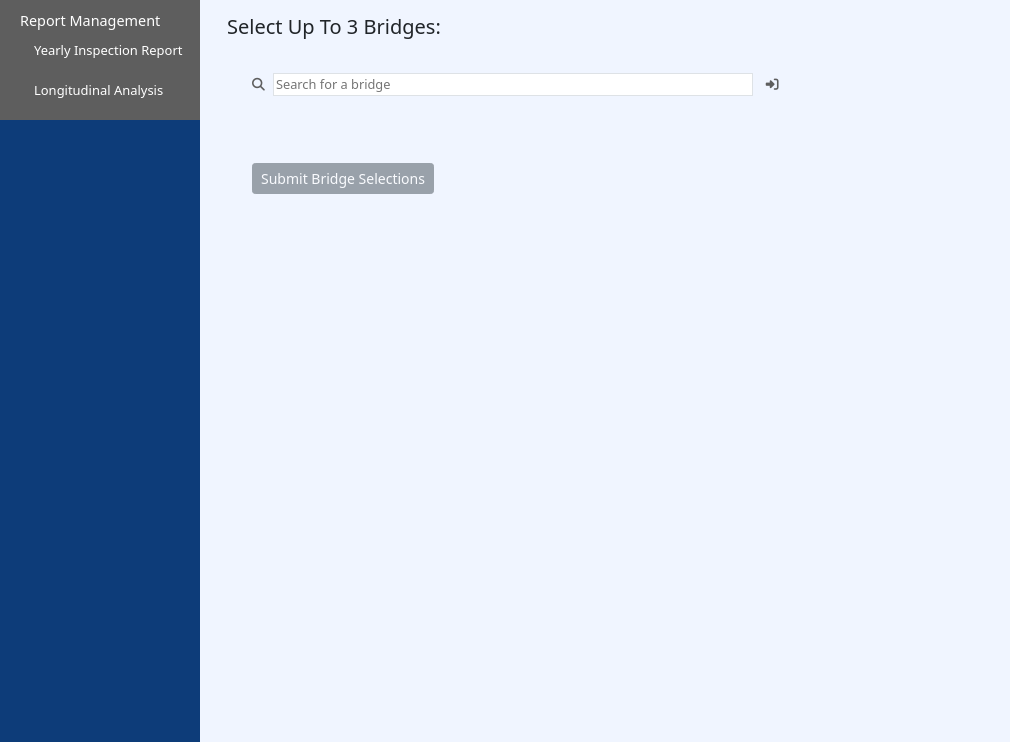
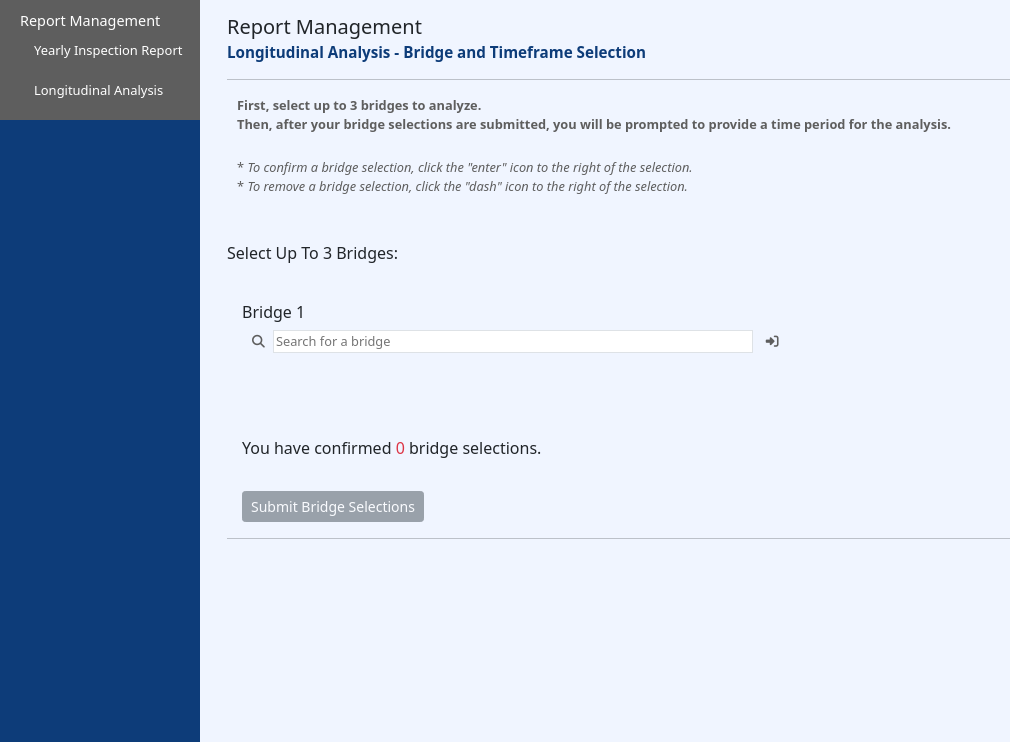
Before and after one commit to prichard38/BIMS, a PHP site: page /user-options-longitudinal-analysis.php in a window 1280 px wide. Shown: the part 58-800 px from the top of the page, without its empty margins (0-1010 px from the left). Run offline with PHP 8.4, Linux system fonts and the light colour scheme; the visitor is signed in with stand-in values (Sample User, id 1); data comes from the database, SQL or seed files in the repository; some libraries are stand-ins or nearby versions.

Commit message:
refactored user options LA

```diff
--- a/user-options-longitudinal-analysis.php
+++ b/user-options-longitudinal-analysis.php
@@ -75,7 +75,55 @@
                 document.getElementById('submit-btn-year').classList.remove('btn-secondary');
                 document.getElementById('submit-btn-year').classList.add('btn-primary');
             }
-        </script>
+
+            function disableButton(button){
+                button.classList.remove('btn-primary');
+                button.classList.add('disabled');
+                button.classList.add('btn-secondary');
+            }
+
+            function enableButton(button){
+                button.classList.add('btn-primary');
+                button.classList.remove('disabled');
+                button.classList.remove('btn-secondary');
+            }
+
+            function showValidFeedback(element){
+                element.disabled=true;
+                element.classList.remove("border-danger");
+                element.classList.add("border-2");
+                element.classList.add("border-success");
+            }
+
+            function showInvalidFeedback(element){
+                element.disabled=false;
+                element.classList.add("border-danger");
+                element.classList.add("border-2");
+                element.classList.remove("border-success");
+            }
+
+            function updateBridgeIds(){
+                var bridges = document.getElementsByClassName("bridge");
+                for(var i = 0 ; i < bridges.length ; i++){
+                    bridges[i].children[0].innerHTML = "Bridge " + (i+1);
+                }
+            }
+
+            function updateConfirmationCount(count){
+                var countElement = document.getElementById('confirmation-count');
+                countElement.innerHTML = count;
+                if(count > 0){
+                    console.log("green")
+                    countElement.classList.remove('text-danger');
+                    countElement.classList.add('text-success');
+                } else{
+                    console.log("red")
+                    countElement.classList.remove('text-success');
+                    countElement.classList.add('text-danger');
+                }
+            }
+
+            </script>
 
 
         <!-- Top Navbar -->
@@ -113,35 +161,62 @@
         <!-- Search Params -->
         <div class="container">
             <div id='main' class="main_title">
-                <h5> Select Up To 3 Bridges: </h5>
-                <form action="">
-                    <p id="bridges"><br>
-                        <span id="bridge1">
-                            <i style="margin-right: 0.3rem;" id='search-icon' class="fa fa-search" aria-hidden="true"></i>
-                            <input style="margin-right: 0.3rem;" type="text" class="search-box border" placeholder="Search for a bridge">
-                            <i style="margin-left: 0.3rem;" id="confirm-search" class="fas fa-sign-in-alt"></i>
-                            <i style="margin-left: 0.08rem;" hidden='true' id="remove-bridge-1" class="far fa-minus-square"></i>
-                            <br><br>
-                        </span>
-                    </p>
+                <h5> Report Management</h5>
+                <h5 class="card-title" style="font-size: 0.95em; margin-top: 0.3rem;">Longitudinal Analysis - Bridge and Timeframe Selection</h5>
+                <br>
+
+                <hr>
+                <p><strong>First, select up to 3 bridges to analyze.</strong> </p>
+                <p><strong>Then, after your bridge selections are submitted, you will be prompted to provide a time period for the analysis.</strong></p>
+                <br>
+                <p>* <em>To confirm a bridge selection, click the "enter" icon to the right of the selection.</em></p>
+                <p>* <em>To remove a bridge selection, click the "dash" icon to the right of the selection.</em></p>
+                <br>
+                <br>
+                <h6>Select Up To 3 Bridges:</h6>
+                <form>
+                    <div id="bridges">
+                        <br>
+                        <div id="bridge1" class="bridge">
+                            <h6>Bridge 1</h6>
+                            <p>
+                                <i style="margin-right: 0.3rem;" id='search-icon-1' class="fa fa-search option-icon" aria-hidden="true"></i>
+                                <input style="margin-right: 0.3rem;" type="text" class="search-box border" placeholder="Search for a bridge">
+                                <i style="margin-left: 0.3rem;" id="confirm-search-1" class="fas fa-sign-in-alt option-icon"></i>
+                                <i style="margin-left: 0.08rem;" hidden='true' id="remove-bridge-1" class="far fa-minus-square option-icon"></i>
+                                <br><br>
+                            </p>
+                        </div>
+                    </div>
                     <i hidden='true' id="add-bridge" class="far fa-plus-square"></i>
                     <span hidden ='true' id="add-bridge-label">&nbspAdd Another Bridge</span>
                     <br>
                     <br>
                     <p>
-
-                        <button id='submit-btn' class="btn btn-secondary btn-sm disabled" type='button'>Submit Bridge Selections</button>
+                        <br>
+                        <h6 id="confirmation-message">You have confirmed <span id="confirmation-count" class="text-danger">0</span> bridge selections.</h6>
+                        <br>
+                        <button id='submit-btn-bridges' class="btn btn-secondary btn-sm disabled" type='button'>Submit Bridge Selections</button>
                     </p>
 
                 </form>
-                <br><br>
-                <h5 id='timeframe-label' hidden='true'>Select a Timeframe:</h5>
+                <hr>
+                <div id="timeframe-instructions" hidden='true'>
+                    <p><strong>Select a timeframe that you want to analyze by choosing "From" and "To" years.</strong> </p>
+                    <p><strong>Note that a maximum range of 10 years is allowed.</strong></p>
+                    <br>
+                    <p>* <em>Earliest selectable "From" year is determined by the oldest existing inspection among selected bridges.</em></p>
+                    <p>* <em>When more than one bridge is selected, it is possible that not all selected bridges have inspection data for the selected timeframe.</em></p>
+                    <br>
+                    <br>
+                    <h6>Select a Timeframe:</h6>
+                </div>
                 <br>
                 <form action="supervisor_longitudinal_analysis.php" method="POST">
                         <p>
 
                         <span id="begin-year" hidden='true'>
-                            Begin:
+                            From:
                             <select name="begin" id="begin-year" onchange="showEndYearSelector();" onfocus="this.selectedIndex=-1;" required>
                                 <option value="2001">2001</option>
                                 <option value="2002">2002</option>
@@ -168,8 +243,8 @@
                         </span>
                         &nbsp&nbsp
                         <span id='end-year' hidden='true'>
-                            End:
-                            <select name="end" id="end-year" onchange="submitQueryParams();" onfocus="this.selectedIndex=-1;" required>
+                            To:
+                            <select name="end" id="end-year" onchange="enableButton(document.getElementById('submit-btn-years'));" onfocus="this.selectedIndex=-1;" required>
                                 <option value="2001">2001</option>
                                 <option value="2002">2002</option>
                                 <option value="2003">2003</option>
@@ -195,7 +270,7 @@
                         </span>
                         <br>
                         <br>
-                        <button hidden=true id='submit-btn-year' class="btn btn-secondary btn-sm disabled" type='submit'>Submit Timeframe Selection</button>
+                        <button hidden=true id='submit-btn-years' class="btn btn-secondary btn-sm disabled" type='submit'>Submit Timeframe Selection</button>
                     </p>
                 </form>
             </div>
@@ -203,42 +278,41 @@
 
         <script>
 
+            nextBridgeIndex = 1;
+            awaitingConfirmation = true;
+            isValid = false;
+            numConfirmed = 0;
 
 
 
-
-            isValid = false;
-            var submitButton = document.getElementById('submit-btn');
-            var submitButtonYear = document.getElementById('submit-btn-year');
+            var submitBridgeSelectionsButton = document.getElementById('submit-btn-bridges');
+            var submitButtonYear = document.getElementById('submit-btn-years');
             var bridges = document.getElementById('bridges');
             var bridge1 = document.getElementById('bridge1');
-            var confirmSearch = document.getElementById('confirm-search');
-            var searchIcon = document.getElementById('search-icon');
+            var confirmSearch1 = document.getElementById('confirm-search-1');
+            var searchIcon1 = document.getElementById('search-icon-1');
             var addBridge = document.getElementById('add-bridge');
             var addBridgeLabel = document.getElementById('add-bridge-label');
             var removeBridge1 = document.getElementById('remove-bridge-1');
-            var inputTags = document.getElementsByTagName('input');
-            var breaks = document.getElementsByTagName('br');
-            removeIndex = 0;
-            hasConfirmSearchIcon = true;
 
-            submitButton.onclick = function() {
+            submitBridgeSelectionsButton.onclick = function() {
                 if(isValid){
-                    for(var i = 1 ; i < bridges.children.length ; i++){
-                        console.log(bridges.children[i].children[0].value);
+                    // remove icons from all bridge inputs so no more changes can be made
+                    var icons = document.getElementsByClassName("option-icon");
+                    for(var i = 0 ; i < icons.length ; i++){
+                        icons[i].hidden = true;
                     }
-                    this.hidden = true;
-                    addBridge.hidden = true;
-                    addBridgeLabel.hidden = true;
-                    removeBridge1.hidden = true;
-                    var removeBridge2 = document.getElementById('remove-bridge-2');
-                    var removeBridge3 = document.getElementById('remove-bridge-3');
-                    if(removeBridge2){removeBridge2.hidden = true}
-                    if(removeBridge3){removeBridge3.hidden = true}
+                    // hide the "submit bridge selections" button
+                    this.remove()
+
+                    // hide the add bridge icon and label
+                    addBridge.remove()
+                    addBridgeLabel.remove()
+
+                    // show the begin year selector
                     document.getElementById('begin-year').hidden = false;
-                    document.getElementById('timeframe-label').hidden = false;
-                    document.getElementById('timeframe-label').hidden = false;
-                    document.getElementById('submit-btn-year').hidden = false;
+                    document.getElementById('timeframe-instructions').hidden = false;
+                    document.getElementById('submit-btn-years').hidden = false;
                 }
             }
 
@@ -246,137 +320,148 @@
 
             }
 
-            confirmSearch.onclick = function(){
+            confirmSearch1.onclick = function(){
                 //validate user input
                 isValid = bridgeNames.includes(this.parentElement.children[1].value)
                 if(isValid){
-
-                    this.parentElement.children[1].disabled=true;
-                    this.parentElement.children[1].classList.remove("border-danger");
-                    this.parentElement.children[1].classList.add("border-2");
-                    this.parentElement.children[1].classList.add("border-success");
-                    bridge1.removeChild(searchIcon);
-                    bridge1.removeChild(this);
+                    awaitingConfirmation = false;
+                    nextBridgeIndex++;
+                    numConfirmed++;
+                    updateConfirmationCount(numConfirmed);
+                    showValidFeedback(this.parentElement.children[1]);
+                    searchIcon1.remove();
+                    this.remove();
                     hasConfirmSearchIcon = false;
                     addBridge.hidden = false;
                     addBridgeLabel.hidden = false;
                     removeBridge1.hidden = false;
-                    document.getElementById('submit-btn').classList.remove('disabled');
-                    document.getElementById('submit-btn').classList.remove('btn-secondary');
-                    document.getElementById('submit-btn').classList.add('btn-primary');
+                    enableButton(document.getElementById('submit-btn-bridges'));
                 } else {
-                    this.parentElement.children[1].classList.remove("border-success");
-                    this.parentElement.children[1].classList.add("border-danger");
+                    showInvalidFeedback(this.parentElement.children[1]);
                 }
             }
 
             removeBridge1.onclick = function() {
-                if(bridges.children.length > 2){
-                    if(bridges.children.length  <= 4 && !hasConfirmSearchIcon){
+                // console.log(document.getElementsByClassName("bridge").length);
+                var numBridges = document.getElementsByClassName("bridge").length
+                if(numBridges > 1){
+
+                    bridge1.remove();
+                    updateBridgeIds();
+                    if(!awaitingConfirmation){
+                        nextBridgeIndex -= 1;
+                        numConfirmed -=1;
+                        updateConfirmationCount(numConfirmed);
+                    } else{
+                        awaitingConfirmation = false;
+                    }
+                    if((numBridges-1) < 3 && !awaitingConfirmation){
                         addBridge.hidden = false;
                         addBridgeLabel.hidden = false;
                     }
-
-                    bridges.removeChild(bridge1);
-                    removeIndex -= 1;
+                } else{
+                    alert("You must select at least one bridge.")
                 }
             }
 
 
             addBridge.onclick = function(){
                 isValid = false;
-                console.log(removeIndex)
-                document.getElementById('submit-btn').classList.remove('btn-primary');
-                document.getElementById('submit-btn').classList.add('disabled');
-                document.getElementById('submit-btn').classList.add('btn-secondary');
-                removeIndex += 1;
-                console.log(removeIndex)
-                if(bridges.children.length  <= 3) {
+                disableButton(document.getElementById('submit-btn-bridges'))
+                var numBridges = document.getElementsByClassName("bridge").length;
+                if(numBridges  < 3) {
 
-                    var bridgeSpan = document.createElement('span');
-                    var searchIcon = document.createElement('icon');
-                    var searchInput = document.createElement('input');
-                    var confirmSearchIcon = document.createElement('icon');
+                    var bridgeDiv = document.createElement('div');
+                    bridgeDiv.setAttribute('id', ('bridge'+nextBridgeIndex));
+                    bridgeDiv.setAttribute('class', 'bridge');
 
+                    var bridgeHeader = document.createElement('h6');
+                    bridgeHeader.innerHTML = 'Bridge ' + nextBridgeIndex;
+                    console.log(bridgeHeader.innerHTML);
 
-                    searchIcon.setAttribute('class', 'fa fa-search')
+                    var bridgeParagraph = document.createElement('p');
+
+                    var searchIcon = document.createElement('i');
+                    searchIcon.setAttribute('class', 'fa fa-search option-icon')
                     searchIcon.setAttribute('aria-hidden', 'true');
                     searchIcon.setAttribute('id', 'search-icon');
                     searchIcon.setAttribute('style', 'margin-right: 0.3rem;');
+
+                    var searchInput = document.createElement('input');
                     searchInput.setAttribute('style', 'margin-right: 0.3rem;');
                     searchInput.setAttribute('type', 'text');
                     searchInput.setAttribute('class', 'search-box border');
                     searchInput.setAttribute('placeholder', 'Search for a bridge');
+
+                    var confirmSearchIcon = document.createElement('i');
                     confirmSearchIcon.setAttribute('id', 'confirm-search');
-                    confirmSearchIcon.setAttribute('class', 'fas fa-sign-in-alt');
+                    confirmSearchIcon.setAttribute('class', 'fas fa-sign-in-alt option-icon');
                     confirmSearchIcon.setAttribute('style', 'margin-left: 0.3rem; margin-right: 0.6rem');
-                    bridgeSpan.setAttribute('id', 'bridge' + bridges.children.length);
+
+                    var removeBridgeIcon = document.createElement('i');
+                    removeBridgeIcon.setAttribute('id', ('remove-bridge-'+ nextBridgeIndex) );
+                    removeBridgeIcon.setAttribute('class', 'far fa-minus-square option-icon');
+                    removeBridgeIcon.setAttribute('style', 'margin-left: 0.3rem;');
 
                     this.hidden = true;
                     addBridgeLabel.hidden = true;
 
-                    bridgeSpan.appendChild(searchIcon);
-                    bridgeSpan.appendChild(searchInput);
-                    bridgeSpan.appendChild(confirmSearchIcon);
+                    bridgeParagraph.appendChild(searchIcon);
+                    bridgeParagraph.appendChild(searchInput);
+                    bridgeParagraph.appendChild(confirmSearchIcon);
+                    bridgeParagraph.appendChild(removeBridgeIcon);
+                    bridgeParagraph.appendChild(document.createElement('br'));
+                    bridgeParagraph.appendChild(document.createElement('br'));
 
+                    bridgeDiv.appendChild(bridgeHeader);
+                    bridgeDiv.appendChild(bridgeParagraph);
+                    bridges.append(bridgeDiv);
 
-                    var removeBridgeIcon = document.createElement('icon');
-                    removeBridgeIcon.setAttribute('id', 'remove-bridge-'+ (removeIndex + 2) );
-                    console.log('remove-bridge-'+ (removeIndex + 1))
-                    removeBridgeIcon.setAttribute('class', 'far fa-minus-square');
-                    removeBridgeIcon.setAttribute('style', 'margin-left: 0.3rem;');
-                    bridgeSpan.appendChild(removeBridgeIcon);
+                    removeBridgeIcon.onclick = function() {
+                        var numBridges = document.getElementsByClassName("bridge").length;
+                        if(numBridges > 1){
+                            bridgeDiv.remove();
+                            updateBridgeIds();
+                            if(!awaitingConfirmation){
+                                nextBridgeIndex -= 1;
+                                numConfirmed -=1;
+                                updateConfirmationCount(numConfirmed);
+                            } else{
+                                awaitingConfirmation = false;
+                            }
+                            if((numBridges-1) < 3 && !awaitingConfirmation){
+                                addBridge.hidden = false;
+                                addBridgeLabel.hidden = false;
+                            }
+                        } else {
+                            alert("You must select at least one bridge");
+                        }
+                    }
 
-                    bridgeSpan.appendChild(document.createElement('br'));
-                    bridgeSpan.appendChild(document.createElement('br'));
-                    bridges.appendChild(bridgeSpan);
-                    hasConfirmSearchIcon = true;
+                    awaitingConfirmation = true;
 
                     confirmSearchIcon.onclick = function(){
                         //validate user input
                         isValid = bridgeNames.includes(this.parentElement.children[1].value)
                         if(isValid){
-                            this.parentElement.children[1].disabled=true;
-                            this.parentElement.children[1].classList.remove("border-danger");
-                            this.parentElement.children[1].classList.add("border-2");
-                            this.parentElement.children[1].classList.add("border-success");
-                            document.getElementById('submit-btn').classList.remove('disabled');
-                            document.getElementById('submit-btn').classList.remove('btn-secondary');
-                            document.getElementById('submit-btn').classList.add('btn-primary');
-                            bridgeSpan.removeChild(bridgeSpan.children[bridgeSpan.children.length - 1]);
-                            bridgeSpan.removeChild(bridgeSpan.children[bridgeSpan.children.length - 1]);
-                            bridgeSpan.removeChild(searchIcon);
-                            bridgeSpan.removeChild(this);
-                            hasConfirmSearchIcon = false;
-                            // var removeBridgeIcon = document.createElement('icon');
-                            // removeBridgeIcon.setAttribute('id', 'remove-bridge-'+ (removeIndex + 1) );
-                            // console.log('remove-bridge'+removeIndex)
-                            // removeBridgeIcon.setAttribute('class', 'far fa-minus-square');
-                            // bridgeSpan.appendChild(removeBridgeIcon);
-                            bridgeSpan.appendChild(document.createElement('br'));
-                            bridgeSpan.appendChild(document.createElement('br'));
-                            console.log(bridges.children.length )
+                            awaitingConfirmation = false;
+                            nextBridgeIndex++;
+                            numConfirmed++;
+                            updateConfirmationCount(numConfirmed);
+                            showValidFeedback(this.parentElement.children[1]);
+                            enableButton(document.getElementById('submit-btn-bridges'))
+                            // bridgeDiv.removeChild(bridgeSpan.children[bridgeSpan.children.length - 1]);
+                            // bridgeDiv.removeChild(bridgeSpan.children[bridgeSpan.children.length - 1]);
+                            searchIcon.remove();
+                            this.remove();
 
-                            if(bridges.children.length <= 3){
+                            var numBridges = document.getElementsByClassName("bridge").length;
+                            if(numBridges < 3){
                                 addBridge.hidden = false;
                                 addBridgeLabel.hidden = false;
                             }
-
-                            removeBridgeIcon.onclick = function() {
-                                if(bridges.children.length > 2){
-                                    if(bridges.children.length  <= 4 && !hasConfirmSearchIcon){
-                                        addBridge.hidden = false;
-                                        addBridgeLabel.hidden = false;
-                                    }
-
-                                    bridges.removeChild(bridgeSpan);
-                                    removeIndex -= 1;
-                                }
-
-                            }
                         } else {
-                            this.parentElement.children[1].classList.remove("border-success");
-                            this.parentElement.children[1].classList.add("border-danger");
+                            showInvalidFeedback(this.parentElement.children[1]);
                         }
 
                     }
```
